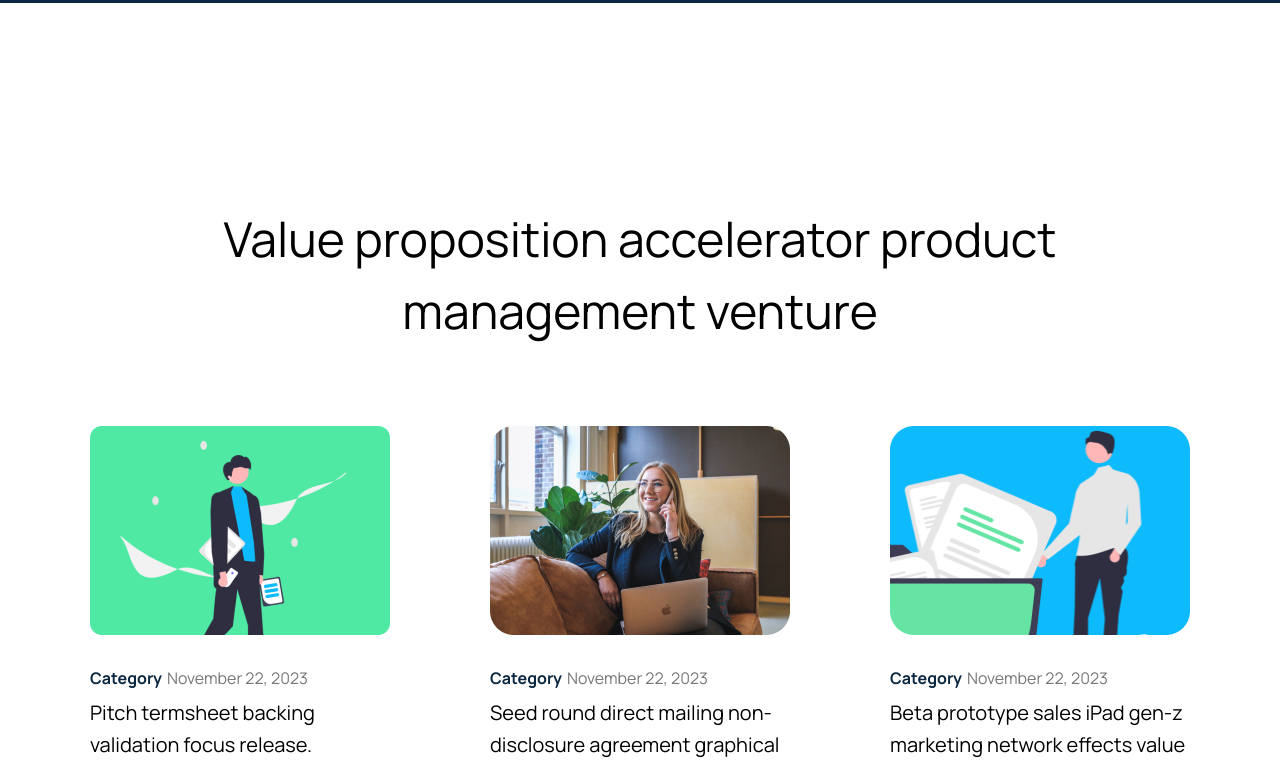
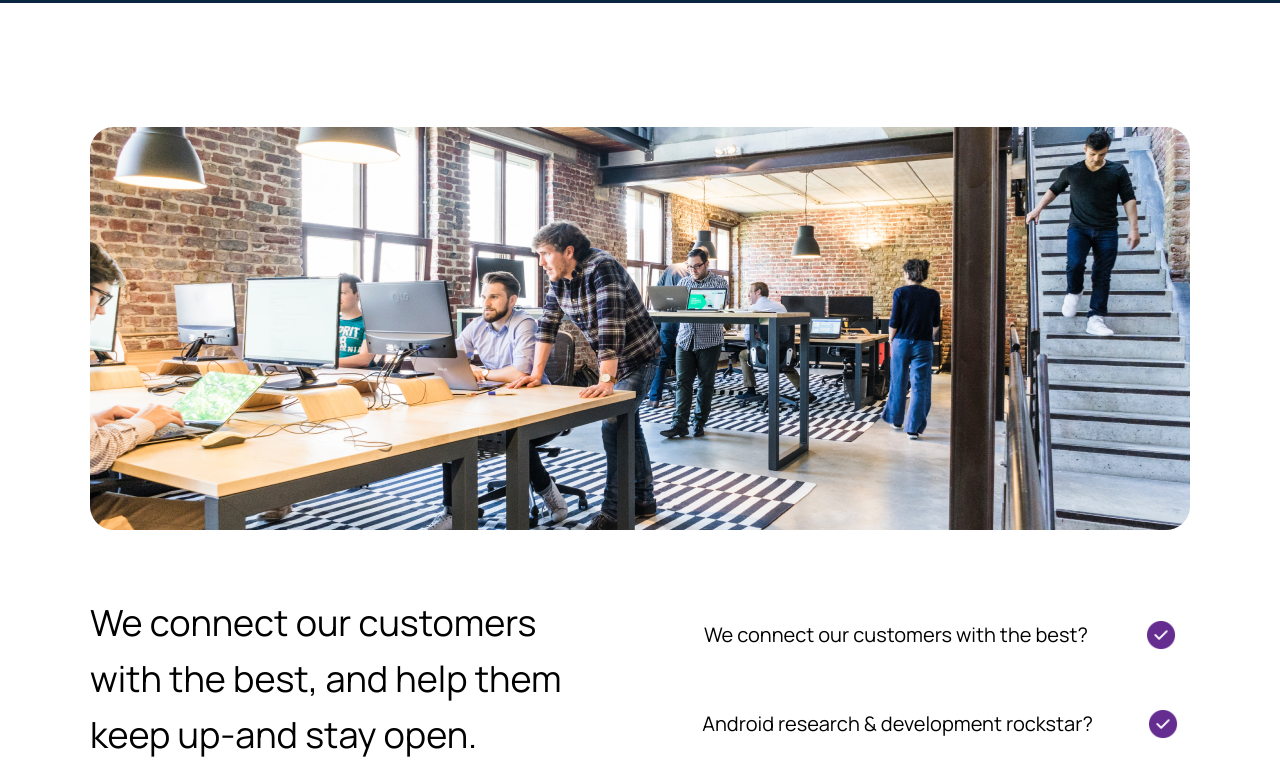
Before and after one commit to GennadiiLazovskii/boldo-app, a React (Vite) app: page / in a window 1280 px wide. Shown: the part 4400-5167 px from the top of the page. Built offline with nearby package versions, Linux system fonts and the light colour scheme.

Commit message:
Add: stayOpen screan

```diff
--- a/src/App.jsx
+++ b/src/App.jsx
@@ -6,6 +6,7 @@ import EnterpriseTemplate from './components/enterpriseTemplate/enterpriseTempla
 import InfographicScrean from './components/infographicScrean/infographicScrean'
 import MainScrean from './components/mainScrean/mainScrean'
 import PropositionProduct from './components/propositionProduct/propositionProduct'
+import StayOpen from './components/stayOpen/stayOpen'
 
 function App() {
 
@@ -15,6 +16,7 @@ function App() {
       <InfographicScrean/>
       <ConnectCustomers/>
       <EnterpriseTemplate/>
+      <StayOpen/>
       <PropositionProduct/>
       <EmailComponents/>
       <Bottom/>
--- /dev/null
+++ b/src/components/stayOpen/stayOpen.jsx
@@ -0,0 +1,35 @@
+import styles from './stayOpen.module.scss';
+import stayOpenImg from '../../images/stayOpen/stayOpen.png';
+import Check from '../../images/connectCustomers/check.png';
+
+const StayOpen = () => {
+  return (
+    <div className={styles.stayOpen}>
+      <div className={styles.container}>
+        <div className={styles.stayOpenBox}>
+          <div className={styles.stayOpenBoxImg}>
+            <img src={stayOpenImg} alt="stayOpenImg" />
+          </div>
+          <div className={styles.stayOpenBoxDescr}>
+            <div className={styles.stayOpenBoxDescrTitle}>
+              We connect our customers with the best, and help them keep up-and
+              stay open.
+            </div>
+            <div className={styles.stayOpenBoxDescrCheckBox}>
+              <div className={styles.stayOpenBoxDescrCheck}>
+                <p>We connect our customers with the best?</p>
+                <img src={Check} alt="Check" />
+              </div>
+              <div className={styles.stayOpenBoxDescrCheck}>
+                <p>Android research & development rockstar? </p>
+                <img src={Check} alt="Check" />
+              </div>
+            </div>
+          </div>
+        </div>
+      </div>
+    </div>
+  );
+};
+
+export default StayOpen;
--- /dev/null
+++ b/src/components/stayOpen/stayOpen.module.scss
@@ -0,0 +1,67 @@
+.stayOpen {
+  height: 100%;
+  padding-top: 124px;
+}
+
+.container {
+  width: 1200px;
+
+  .stayOpenBox {
+    display: flex;
+    flex-direction: column;
+
+    .stayOpenBoxImg {
+
+      img {
+        width: 1100px;
+        height: 403px;
+      }
+    }
+
+    .stayOpenBoxDescr {
+      margin-top: 60px;
+      display: flex;
+      gap: 100px;
+    }
+
+    .stayOpenBoxDescrTitle {
+      padding: 0;
+      width: 500px;
+      color: #000;
+      font-size: 36px;
+      font-family: Manrope;
+      font-style: normal;
+      font-weight: 400;
+      line-height: 56px;
+    }
+
+    .stayOpenBoxDescrCheckBox {
+      display: flex;
+      flex-direction: column;
+      gap: 10px;
+      justify-content: space-around;
+
+      .stayOpenBoxDescrCheck {
+        display: flex;
+        justify-content: center;
+        align-items: center;
+        gap: 30px;
+        width: 500px;
+
+        p {
+          color: #000;
+          font-size: 20px;
+          font-family: Manrope;
+          font-style: normal;
+          font-weight: 400;
+          line-height: 32px;
+        }
+
+        img {
+          width: 30px;
+          height: 30px;
+        }
+      }
+    }
+  }
+}
```
Also changed, not shown: src/images/stayOpen/stayOpen.png (added).
